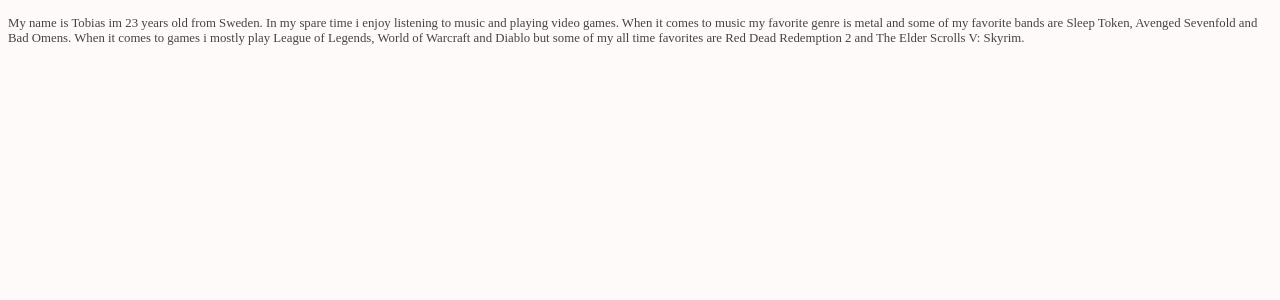
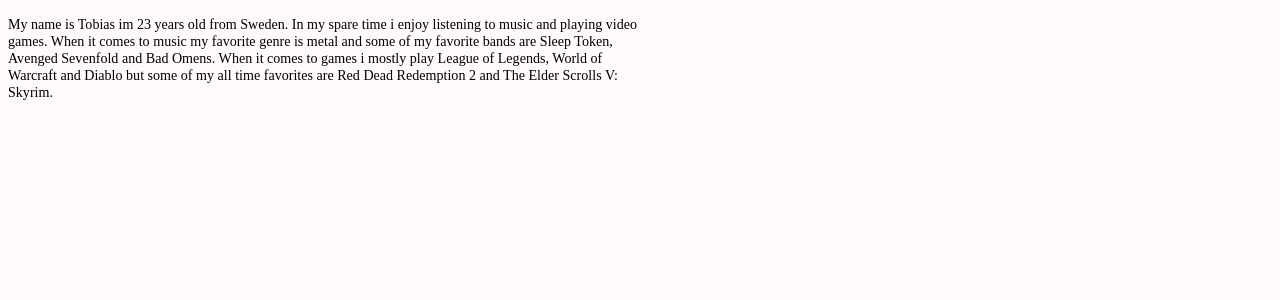
Before and after one commit to TobiasAndren/some-teams, a PHP site: page /about.php in a window 1280 px wide. Shown: the part 102-402 px from the top of the page. Run offline with PHP 8.4, Linux system fonts and the light colour scheme.

Commit message:
adjusted about me text size

```diff
--- a/project/about.php
+++ b/project/about.php
@@ -5,7 +5,7 @@ include __DIR__ . "/header.php";
 ?>
 
 <article>
-    <p>
+    <p class="about">
         My name is Tobias im 23 years old from Sweden.
         In my spare time i enjoy listening to music and playing video games.
         When it comes to music my favorite genre is metal and some of my favorite bands are Sleep Token, Avenged Sevenfold and Bad Omens.
--- a/project/header.php
+++ b/project/header.php
@@ -42,10 +42,15 @@
             margin-bottom: 5px;
         }
 
-        p {
+        main p {
             color: #444;
             font-size: 1vw;
             margin-top: 5px;
+        }
+
+        .about {
+            font-size: 1.1vw;
+            max-width: 50%;
         }
 
         .teams {
```
